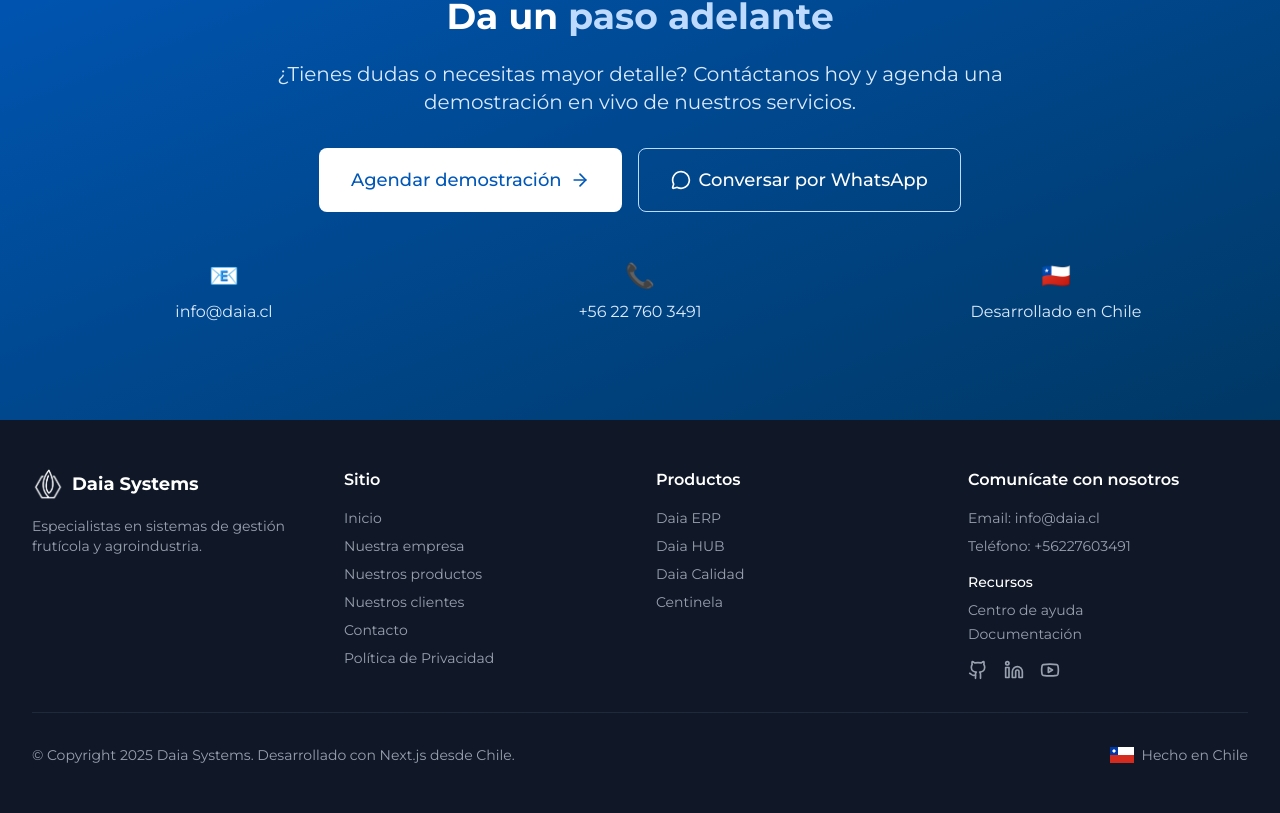
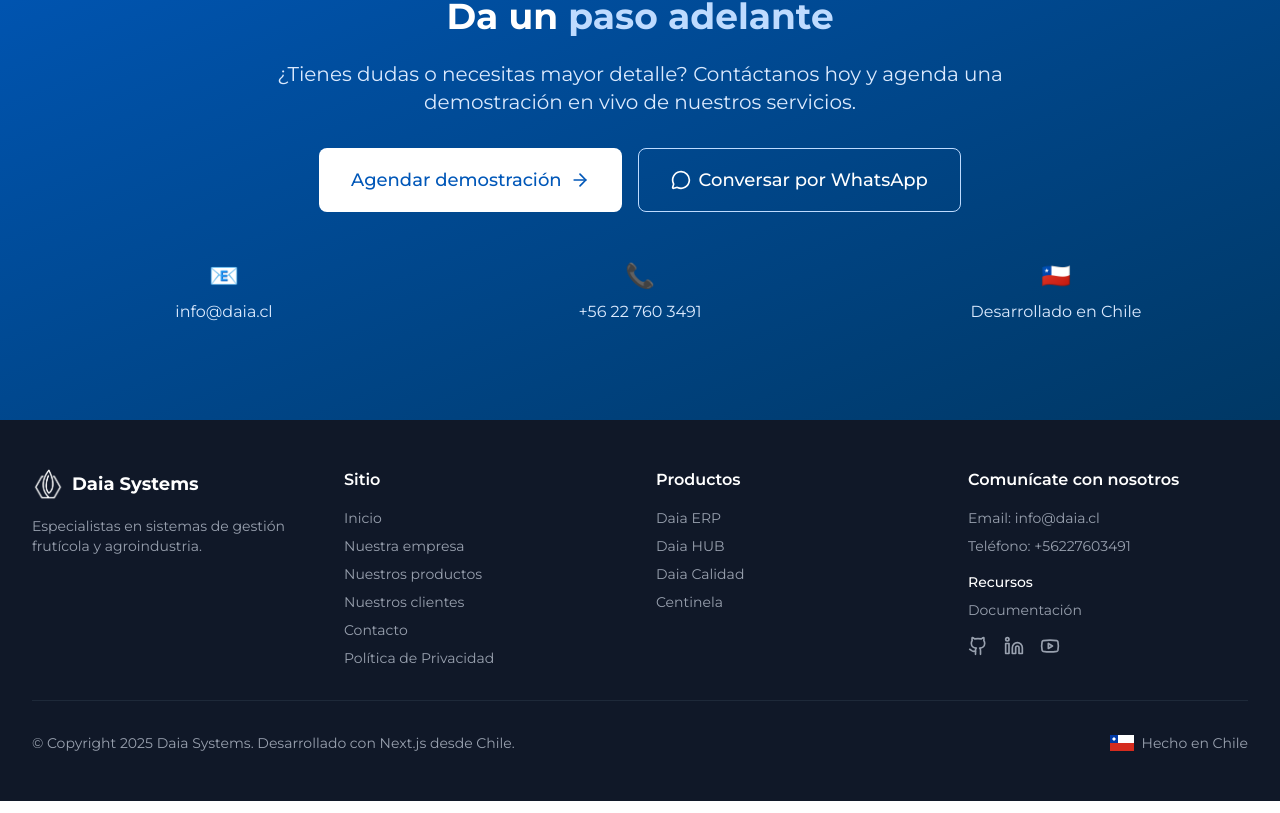
Before and after one commit to MatthAmoros/daianext, a Next.js app: page / in a window 1280 px wide. Shown: the part 4662-5475 px from the top of the page. Built offline with nearby package versions, Linux system fonts and the light colour scheme.

Commit message:
se agrega la documentación al footer

```diff
--- a/src/components/layout/Footer.tsx
+++ b/src/components/layout/Footer.tsx
@@ -97,14 +97,6 @@
               <div className="mt-4">
                 <p className="font-medium text-white mb-2">Recursos</p>
                 <a
-                  href="https://help.daia.cl"
-                  target="_blank"
-                  rel="noopener noreferrer"
-                  className="text-gray-400 hover:text-white transition-colors block mb-1"
-                >
-                  Centro de ayuda
-                </a>
-                <a
                   href="https://ayuda.daia.cl"
                   target="_blank"
                   rel="noopener noreferrer"
```
